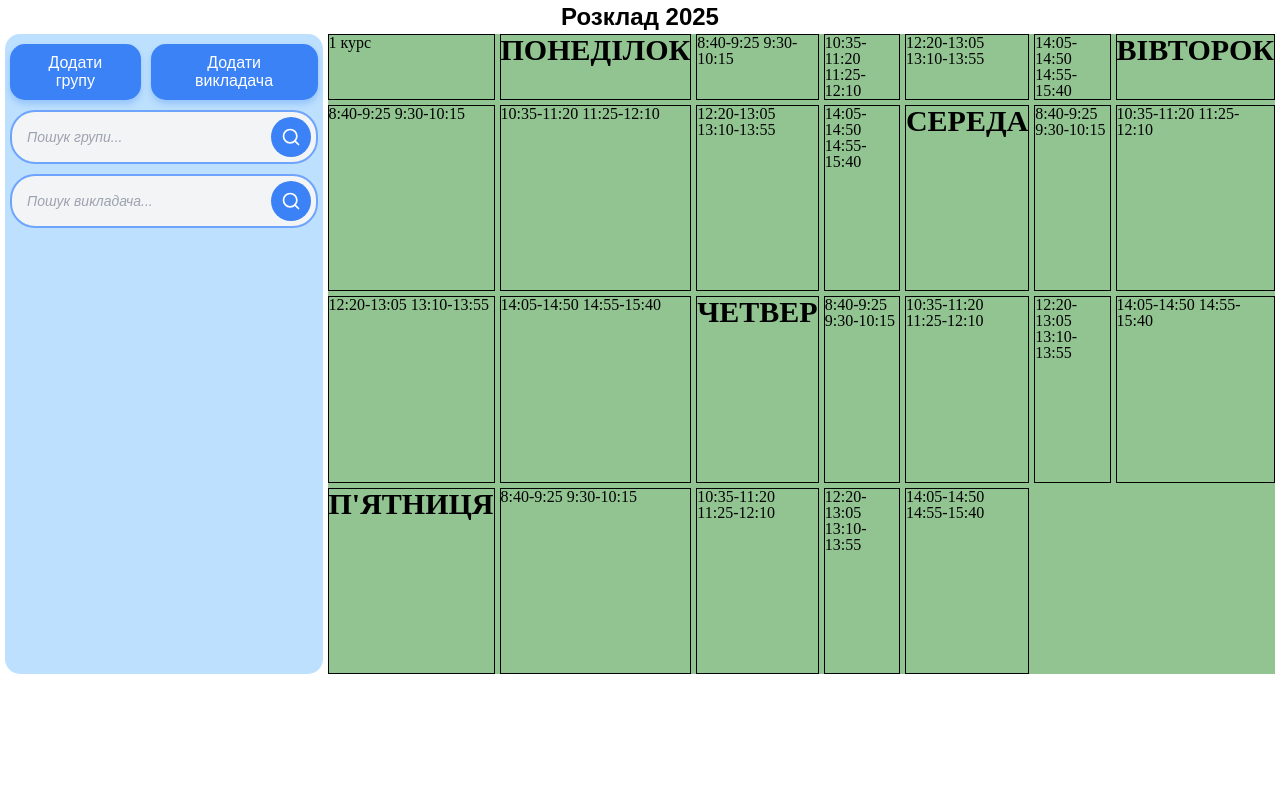
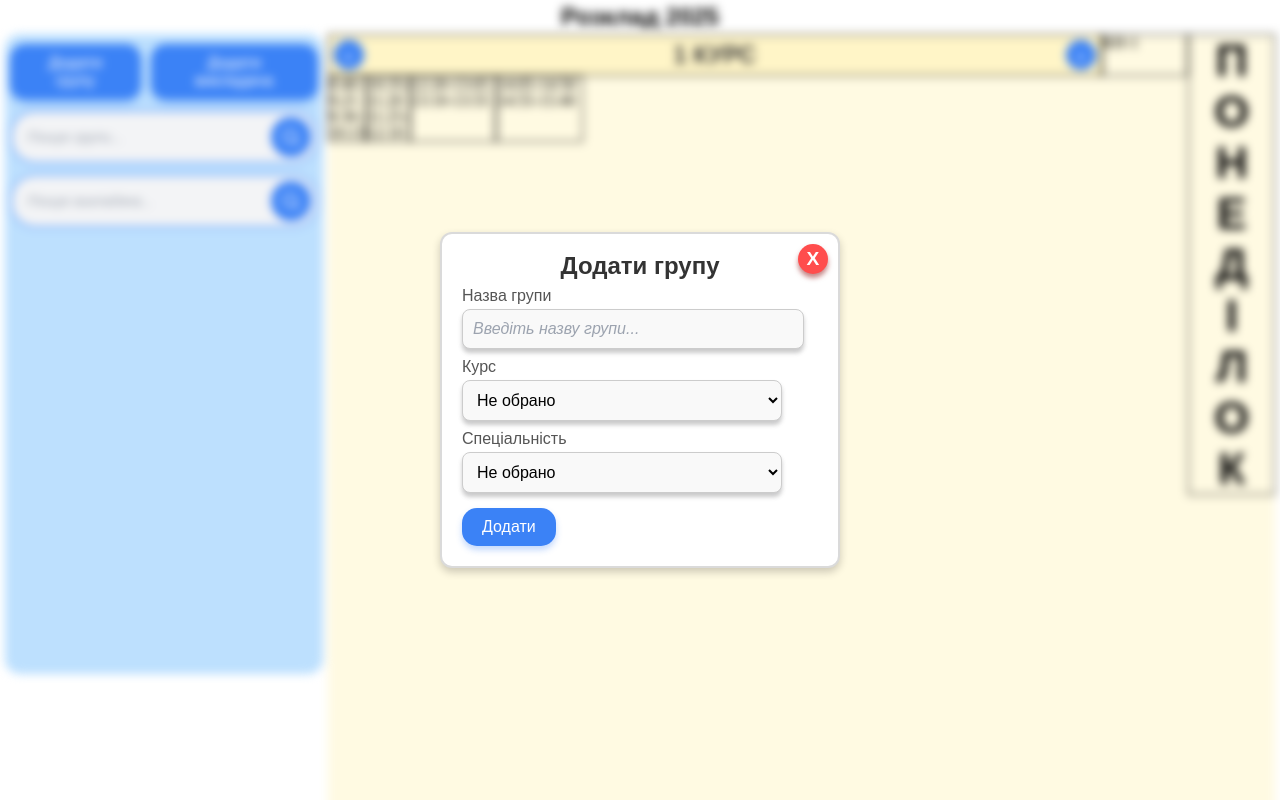
Before and after one commit to VialtsevOleksandr/Schedule-for-university, a plain HTML site: page Index.html in a window 1280 px wide. Both pictures are taken after a click on the button "Додати групу". Shown: the top 800 px of the page. Drawn offline with Linux system fonts and the light colour scheme; a web font is replaced by a local one.

Commit message:
add modal window

```diff
--- a/Index.html
+++ b/Index.html
@@ -45,14 +45,19 @@
         </div>
         <div class="schedule">
             <div class="header-course">
-                1 курс
+                <button class="nav-btn left-btn" onclick="navigate(-1)">&#8249;</button>
+                <span class="course-value" id="courseValue">1 КУРС</span>
+                <button class="nav-btn right-btn" onclick="navigate(1)">&#8250;</button>
+            </div>
+            <div class="header-group">
+                <span class="group-value" id="groupValue">КН-1</span>
             </div>
             <div class="day monday"><p>ПОНЕДІЛОК</p></div>
             <div class="time-first-pair"><p>8:40-9:25 9:30-10:15</p></div>
             <div class="time-second-pair"><p>10:35-11:20 11:25-12:10</p></div>
             <div class="time-third-pair"><p>12:20-13:05 13:10-13:55</p></div>
             <div class="time-fourth-pair"><p>14:05-14:50 14:55-15:40</p></div>
-            <div class="day tuesday"><p>ВІВТОРОК</p></div>
+            <!-- <div class="day tuesday"><p>ВІВТОРОК</p></div>
             <div class="time-first-pair"><p>8:40-9:25 9:30-10:15</p></div>
             <div class="time-second-pair"><p>10:35-11:20 11:25-12:10</p></div>
             <div class="time-third-pair"><p>12:20-13:05 13:10-13:55</p></div>
@@ -71,12 +76,40 @@
             <div class="time-first-pair"><p>8:40-9:25 9:30-10:15</p></div>
             <div class="time-second-pair"><p>10:35-11:20 11:25-12:10</p></div>
             <div class="time-third-pair"><p>12:20-13:05 13:10-13:55</p></div>
-            <div class="time-fourth-pair"><p>14:05-14:50 14:55-15:40</p></div>
+            <div class="time-fourth-pair"><p>14:05-14:50 14:55-15:40</p></div> -->
         </div>
         <!-- <div class="add-schedule">
 
         </div> -->
     </div>
+
+    <div class="modal-window" id="modal-window">
+        <button class="close-modal" id="close-modal" aria-label="Close modal">X</button>
+        <form class="add-groups-form" id="add-groups-form">
+            <fieldset>
+                <legend>Додати групу</legend>
+                <label for="group-name"><p>Назва групи</p></label>
+                <input type="text" class="input-group" id="group-name" maxlength="15" minlength="3" required placeholder="Введіть назву групи...">
+                <label for="group-course"><p>Курс</p></label>
+                <select class="input-group" id="group-course" required>
+                    <option disabled value="" selected>Не обрано</option>
+                    <option value="1">1</option>
+                    <option value="2">2</option>
+                    <option value="3">3</option>
+                    <option value="4">4</option>
+                </select>
+                <label for="group-specialty"><p>Спеціальність</p></label>
+                <select class="input-group" id="group-specialty" required>
+                    <option disabled value="" selected>Не обрано</option>
+                    <option value="Прикладна математика">Прикладна математика</option>
+                    <option value="Системний аналіз">Системний аналіз</option>
+                    <option value="Інформатика">Інформатика</option>
+                    <option value="програмна інженерія">Програмна інженерія</option>
+                </select>
+            </fieldset>
+            <button class="submit-button" type="submit">Додати</button>
+        </form>
+    </div>
     <script src="app.js"></script>
 </body>
 </html>
--- a/app.js
+++ b/app.js
@@ -0,0 +1,27 @@
+const courses = ["1 КУРС", "2 КУРС", "3 КУРС", "4 КУРС"];
+  let currentIndex = 0;
+
+  function navigate(direction) {
+    currentIndex = (currentIndex + direction + courses.length) % courses.length; // Циклічний перехід
+    document.getElementById("courseValue").textContent = courses[currentIndex];
+  }
+
+
+  const addGroupsButton = document.getElementById("add-groups");
+  const closeModalButton = document.getElementById("close-modal");
+  const modalWindow = document.getElementById("modal-window");
+  const header = document.querySelector("header");
+  const container = document.querySelector(".container");
+  const submitButton = document.querySelector(".submit-button");
+
+  addGroupsButton.addEventListener("click", () => {
+    modalWindow.style.display = "block";
+    header.classList.add("blur");
+    container.classList.add("blur");
+});
+
+closeModalButton.addEventListener("click", () => {
+    modalWindow.style.display = "none";
+    container.classList.remove("blur");
+    header.classList.remove("blur");
+});
--- a/style.css
+++ b/style.css
@@ -159,16 +159,187 @@ input[type="search"]::-webkit-search-cancel-button {
 
 .schedule {
     display: grid;
-    grid-template-columns: repeat(7, 1fr);
-    grid-template-rows: 0.1fr repeat(3, 1fr);
-    gap: 5px;
-    background-color: rgb(146, 196, 146);
+    grid-template-columns: 0.1fr 0.2fr repeat(10, 1fr);
+    grid-template-rows: 0.1fr repeat(2, 0.1fr) repeat(4, 1fr);
+    /* grid-template-rows: 0.1fr repeat(3, 1fr);  */
+    /* gap: 5px; */
+    background-color: #fffae2;
+    /* grid-auto-flow: dense; */
+
 }
 
+/* .schedule > :nth-child(1) {
+    grid-column: span 1;
+}
+.schedule > :nth-child(2) {
+    grid-column: span 4;
+} */
 .schedule > div {
-    border: 1px solid black;
+    border: 0.5px solid black;
 }
+
+/* Day of the week */
 .day {
-    font-weight: 900;
-    font-size: 30px;
+    grid-row: span 4;
+    grid-column-start: span 1;
+    display: flex;
+    justify-content: center;
+    align-items: center;
+    font-weight: 800;
+    font-size: 45px;
+    writing-mode: vertical-rl;
+    text-orientation: upright;
+    font-family: "Sofia Sans", sans-serif;
 }
+
+/* Course select */
+.header-course {
+    grid-column: span 10;
+    display: grid;
+    grid-template-columns: auto 1fr auto;
+    align-items: center;
+    justify-items: center;
+    background-color: #fff5c7;
+    font-family: "Sofia Sans", sans-serif;
+    padding: 5px;
+}
+.course-value {
+    font-size: 1.5em;
+    font-weight: 800;
+    color: #333;
+    text-align: center;
+}
+.nav-btn {
+    background: #3B82F6;
+    border: none;
+    color: white;
+    font-size: 20px;
+    font-weight: 600;
+    width: 30px;
+    height: 30px;
+    border-radius: 50%;
+    cursor: pointer;
+    transition: background-color 0.3s ease;
+    padding: 0;
+}
+.nav-btn:hover {
+    background: #2563EB;
+    transform: scale(1.05);
+}
+.nav-btn:active {
+    transform: scale(0.95);
+    background: #004494;
+}
+
+/* Modal window */
+.modal-window {
+    display: none;
+    box-sizing: border-box;
+    position: fixed;
+    top: 50%;
+    left: 50%;
+    transform: translate(-50%, -50%);
+    background-color: white;
+    border: 2px solid #dadada;
+    border-radius: 12px;
+    box-shadow: 0 4px 8px rgba(0, 0, 0, 0.2);
+    width: 400px;
+    max-width: 600px;
+    z-index: 1000;
+    padding: 20px;
+    font-family: "Sofia Sans", sans-serif;
+    /* filter: blur(5px); */
+}
+
+.close-modal {
+    position: absolute;
+    top: 10px;
+    right: 10px;
+    background: #ff4d4d;
+    border: none;
+    color: white;
+    font-size: 1.2rem;
+    font-weight: bold;
+    border-radius: 50%;
+    width: 30px;
+    height: 30px;
+    cursor: pointer;
+    display: flex;
+    align-items: center;
+    justify-content: center;
+    box-shadow: 0 4px 5px rgba(142, 14, 14, 0.5);
+    transition: background-color 0.3s ease;
+}
+
+.close-modal:hover {
+    transform: scale(1.1);
+    background: #cc0000;
+}
+
+legend {
+    font-size: 1.5rem;
+    font-weight: 700;
+    text-align: center;
+    margin-bottom: 10px;
+    color: #333;
+}
+
+label p {
+    margin-bottom: 5px;
+    font-size: 1em;
+    color: #555;
+}
+
+.input-group {
+    width: 90%;
+    margin-bottom: 10px;
+    padding: 10px;
+    border: 1px solid #ccc;
+    border-radius: 8px;
+    font-size: 1rem;
+    background-color: #f9f9f9;
+    box-shadow: 0 4px 4px rgba(78, 80, 83, 0.3);
+    transition: border-color 0.3s ease;
+}
+
+.input-group:focus {
+    border-color: #3B82F6;
+    outline: none;
+}
+.input-group::placeholder {
+    font-family: "Sofia Sans", sans-serif;
+    font-style: italic;
+    color: #9CA3AF;
+}
+select {
+    font-family: "Sofia Sans", sans-serif;
+}
+.submit-button {
+    margin-top: 5px;
+    background-color: #3B82F6;
+    color: white;
+    border: none;
+    padding: 10px 20px;
+    border-radius: 15px;
+    font-size: 16px;
+    font-family: "Sofia Sans", sans-serif;
+    font-weight: 500;
+    cursor: pointer;
+    box-shadow: 0 4px 6px rgba(59, 130, 246, 0.3);
+    transition: background-color 0.3s ease, transform 0.2s ease, box-shadow 0.3s ease;
+}
+
+.submit-button:hover {
+    transform: scale(1.05);
+    background-color: #2563EB;
+    box-shadow: 0 6px 10px rgba(37, 99, 235, 0.5);
+}
+
+.submit-button:active {
+    transform: scale(0.95);
+    box-shadow: 0 3px 5px rgba(37, 99, 235, 0.4);
+}
+
+.blur {
+    filter: blur(5px);
+}
```
